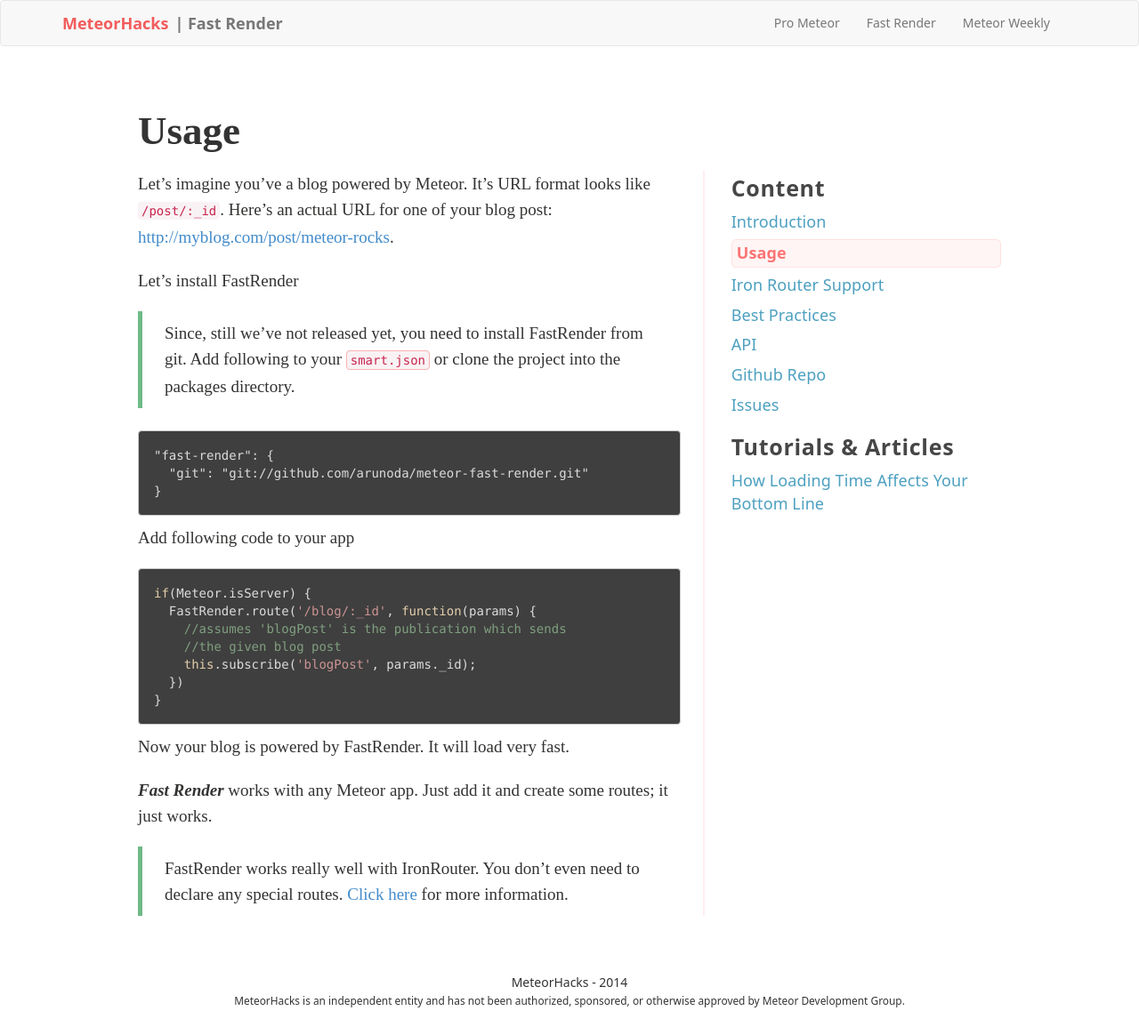
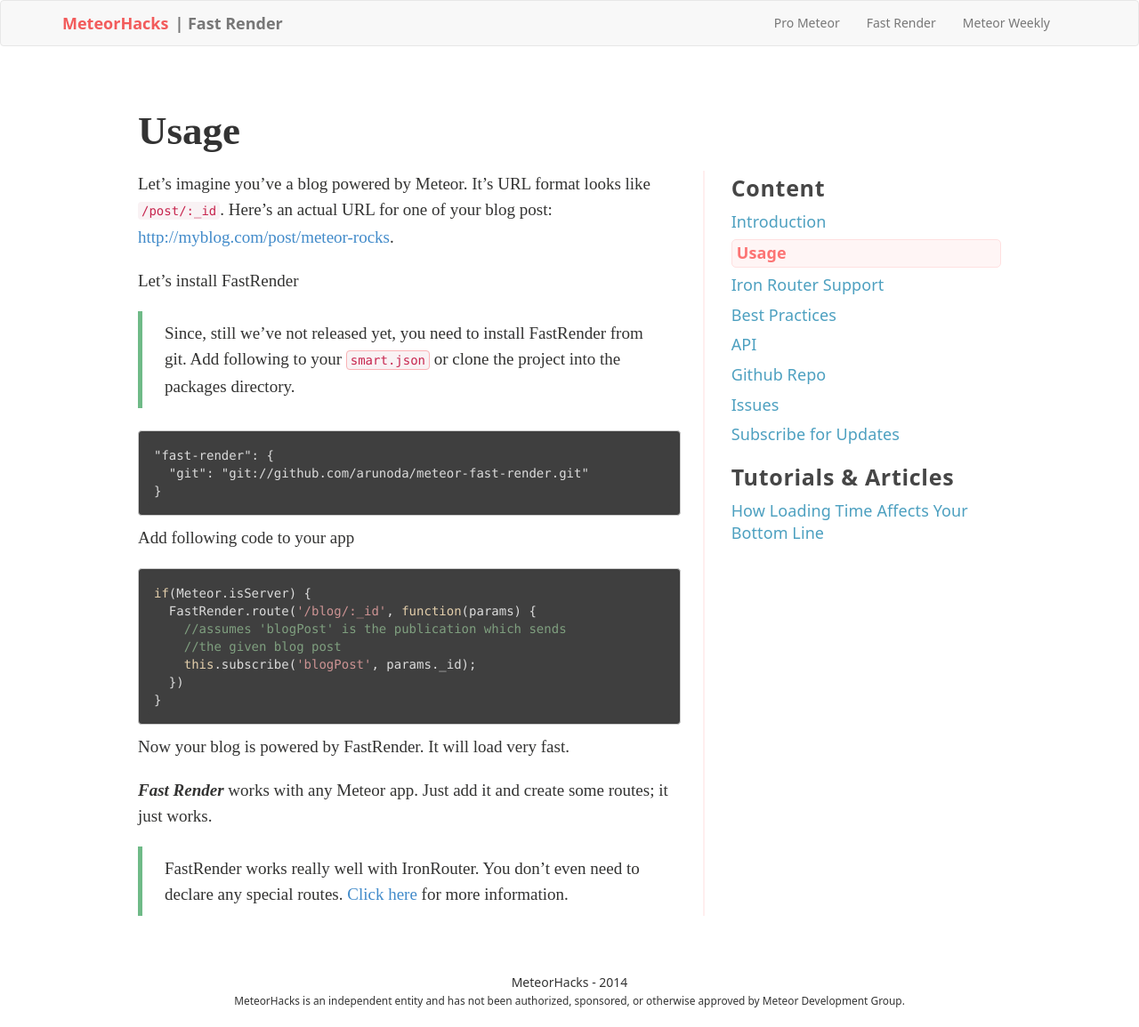
Before and after one commit to meteorhacks/meteorhacks.github.io, a Jekyll site: the page built from _posts/fast-render/2013-12-12-usage.md, in a window 1280 px wide. Shown: the whole page at 89% size. Built offline with Jekyll 4.4.1, drawn with Linux system fonts in a browser that asks for light colours.

Commit message:
added subscribe link

```diff
--- a/_data/navbars.yml
+++ b/_data/navbars.yml
@@ -8,5 +8,6 @@
       API: "api"
       Github Repo: "https://github.com/arunoda/meteor-fast-render"
       Issues: "https://github.com/arunoda/meteor-fast-render/issues"
+      Subscribe for Updates: "http://mad.ly/signups/98366/join"
     Tutorials & Articles:
       How Loading Time Affects Your Bottom Line: "how-loading-time-affects-your-bottom-line"
```
